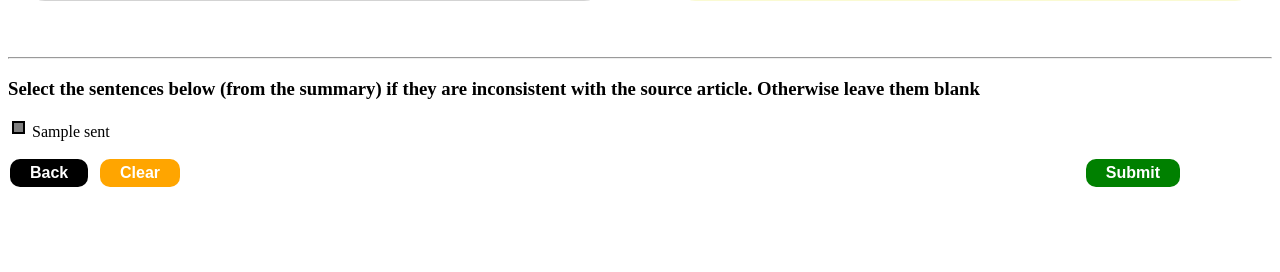
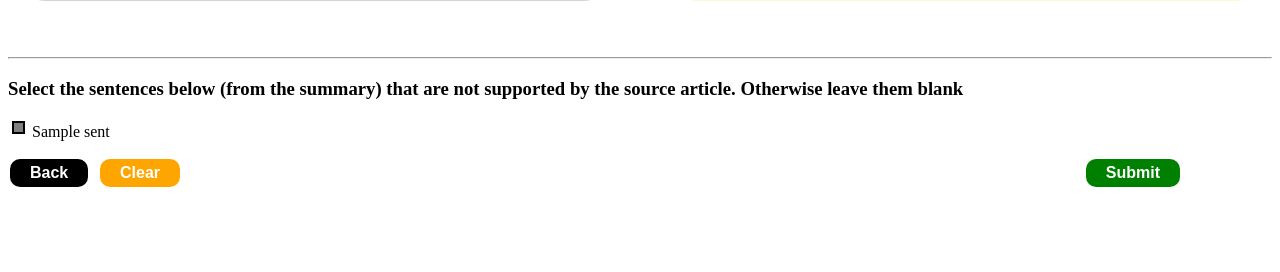
Before and after one commit to sanjanaramprasad/llm_summary_annotation, a Flask app: template templates/annotate.html in a window 1280 px wide. Shown: the part 515-787 px from the top of the page. Run offline with Flask 2, Linux system fonts and the light colour scheme; the template is opened without the code that fills it: most values are stand-ins (such as "Sample title", 1, 10 or a date in 2020).

Commit message:
instr updates

```diff
--- a/templates/annotate.html
+++ b/templates/annotate.html
@@ -138,7 +138,7 @@
   <form action="/save_annotation/{{summ_uuid}}" method="post">
 
 
-        <h3> Select the sentences below (from the summary) if they are inconsistent with the source article. Otherwise leave them blank</h3>
+        <h3> Select the sentences below (from the summary) that are not supported by the source article. Otherwise leave them blank</h3>
         <!-- <input type="checkbox" name = "checkbox_100" value = "{{summ_sents[0]}}"> {{summ_sents[0]}} </input>
         <br>
         <input type="checkbox" name = "checkbox_200" value = "{{summ_sents[0]}}"> {{summ_sents[0]}} </input>
```
